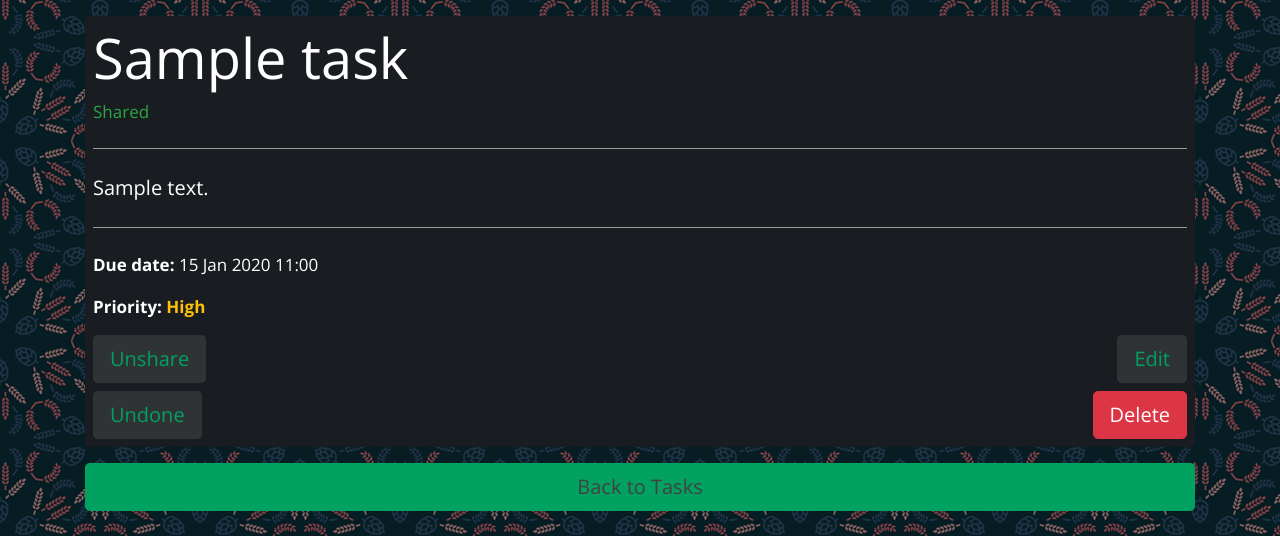
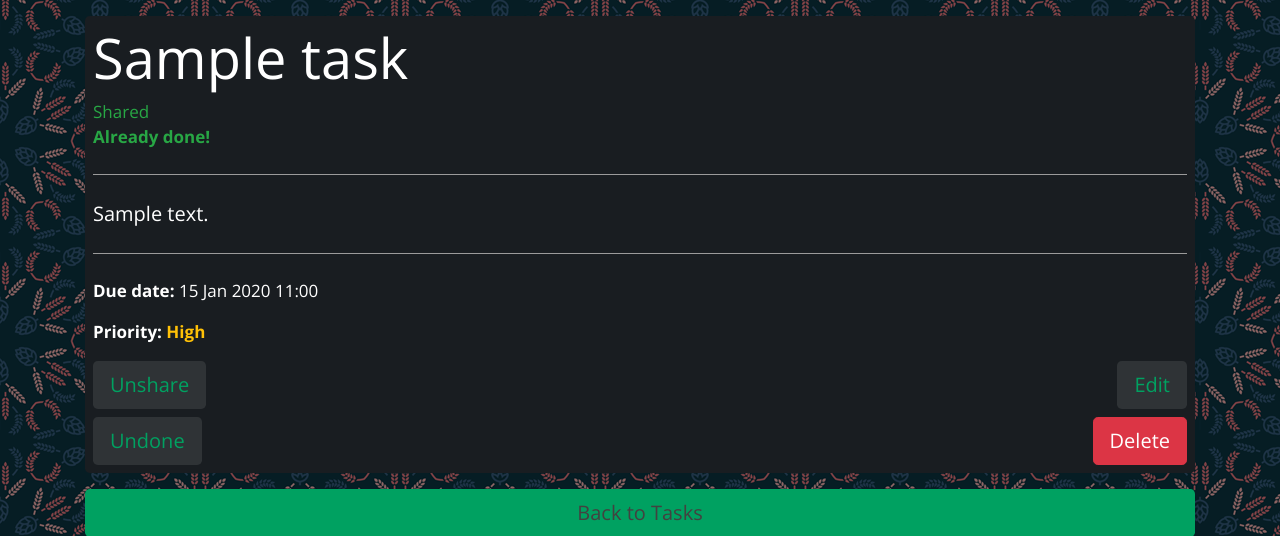
Before and after one commit to kamilcinner/scheduler, a Django app: page /scheduler/task/00000000-0000-0000-0000-000000000001/ in a window 1280 px wide. Shown: the part 59-595 px from the top of the page. Run offline with Django 3.2, Linux system fonts and the light colour scheme; a user stored in the database is signed in; tables that the repository leaves empty hold one stand-in row (values such as "Sample post"); some libraries are stand-ins or nearby versions.

Commit message:
Added is done text to task detail template

```diff
--- a/task_manager/templates/task_manager/task_detail.html
+++ b/task_manager/templates/task_manager/task_detail.html
@@ -5,6 +5,7 @@
     <h1 class="display-4">{{ task.name }}</h1>
     {% if task.is_shared %}<p class="font-weight-light my-0 text-success">Shared</p>{% endif %}
     {% if not task.status and task.is_overdue %}<p class="my-0"><strong class="text-danger"> Overdue!</strong></p>{% endif %}
+    {% if task.status %}<p class="my-0"><strong class="text-success"> Already done!</strong></p>{% endif %}
     <hr class="my-4 {% if task.priority == 'n' %}bg-scheduler-dark-2{% elif task.priority == 'h' %}bg-scheduler-light{% else %}bg-scheduler-dark-3{% endif %}">
     <p class="lead">{{ task.description }}</p>
     <hr class="my-4 {% if task.priority == 'n' %}bg-scheduler-dark-2{% elif task.priority == 'h' %}bg-scheduler-light{% else %}bg-scheduler-dark-3{% endif %}">
```
